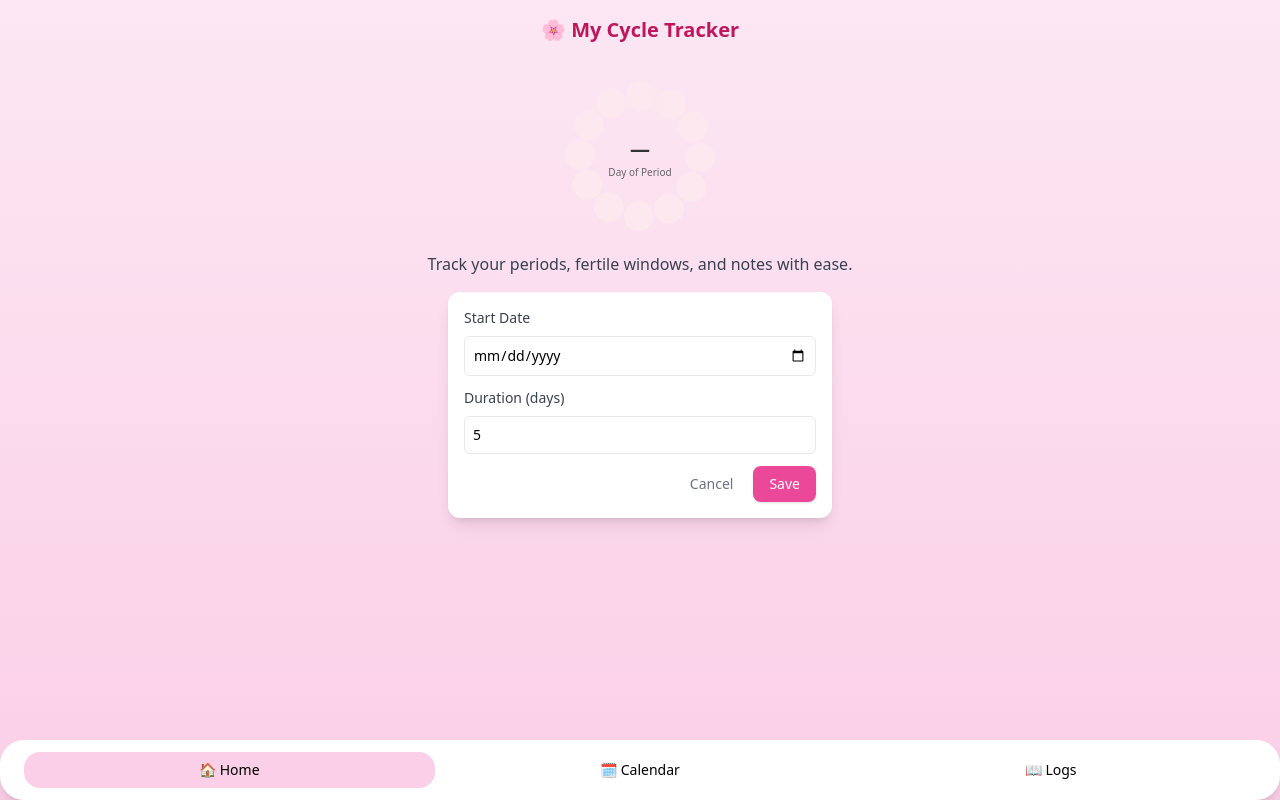
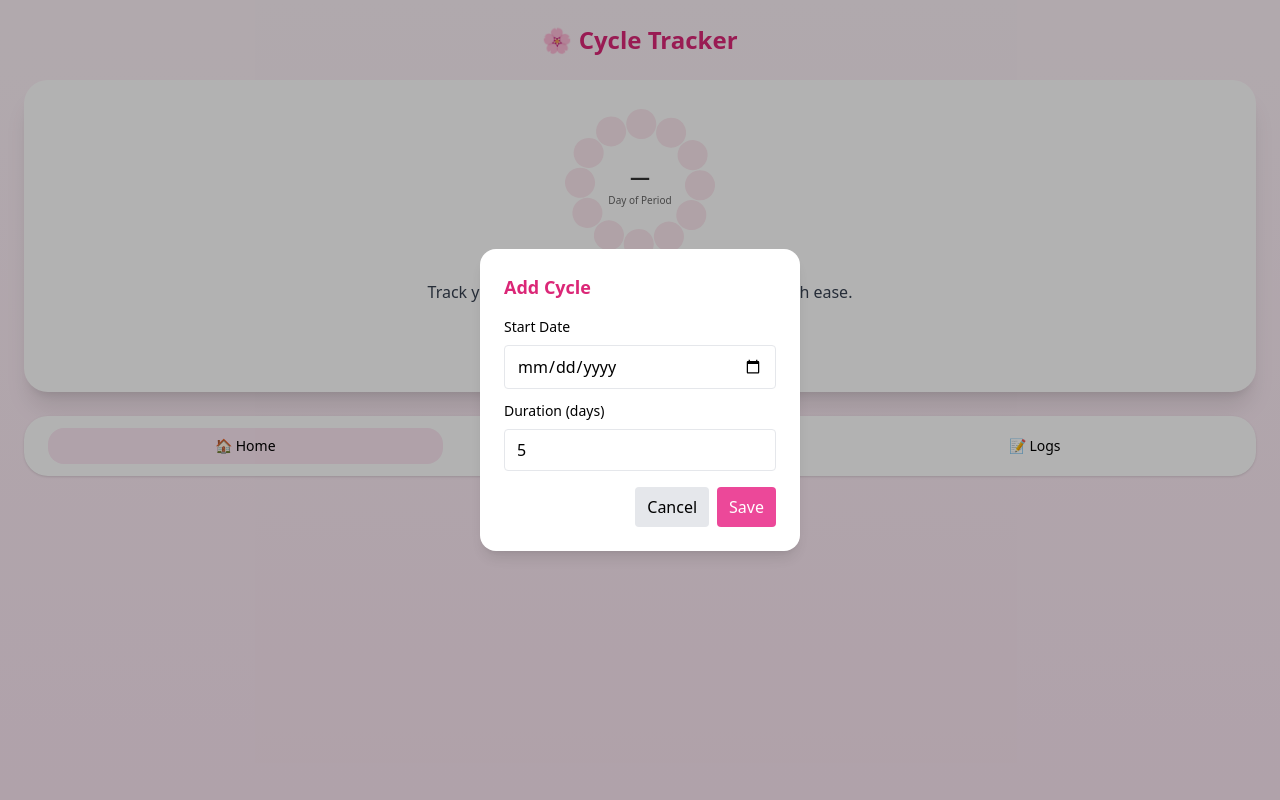
Before and after one commit to aminuastroboy/project-mct, a React (Create React App) app: page / in a window 1280 px wide. Both pictures are taken after a click on the button "➕ Quick Add Cycle". Built offline with nearby package versions, Linux system fonts and the light colour scheme.

Commit message:
Update App.js

```diff
--- a/src/App.js
+++ b/src/App.js
@@ -1,81 +1,78 @@
-import React from "react";
-import { motion, AnimatePresence } from "framer-motion";
+// src/App.js
+import React, { useState, useEffect } from "react";
+import { motion } from "framer-motion";
+import Confetti from "react-confetti";
 import FlowerRing from "./FlowerRing";
-import Confetti from "./Confetti";
 
 function App() {
-  const [tab, setTab] = React.useState("home");
-  const [cycles, setCycles] = React.useState(() => {
+  const [tab, setTab] = useState("home");
+  const [cycles, setCycles] = useState([]);
+  const [showForm, setShowForm] = useState(false);
+  const [formData, setFormData] = useState({ start: "", duration: 5 });
+  const [celebrate, setCelebrate] = useState(false);
+
+  useEffect(() => {
     const saved = localStorage.getItem("cycles");
-    return saved ? JSON.parse(saved) : [];
-  });
-  const [celebrate, setCelebrate] = React.useState(false);
+    if (saved) setCycles(JSON.parse(saved));
+  }, []);
 
-  React.useEffect(() => {
+  useEffect(() => {
     localStorage.setItem("cycles", JSON.stringify(cycles));
   }, [cycles]);
 
-  const addCycle = (start, duration) => {
-    setCycles([...cycles, { start, duration }]);
+  const addCycle = (e) => {
+    e.preventDefault();
+    const newCycles = [...cycles, { ...formData, id: Date.now() }];
+    setCycles(newCycles);
+    setFormData({ start: "", duration: 5 });
+    setShowForm(false);
+
+    setCelebrate(true);
+    setTimeout(() => setCelebrate(false), 2000);
   };
 
-  return (
-    <div className="min-h-screen bg-gradient-to-b from-pink-100 to-pink-200 flex flex-col">
-      <header className="p-4 text-center font-bold text-xl text-pink-700">
-        🌸 My Cycle Tracker
-      </header>
+  const deleteCycle = (id) => {
+    setCycles(cycles.filter((c) => c.id !== id));
+  };
 
-      <main className="flex-1 p-4">
-        {tab === "home" && <Home cycles={cycles} addCycle={addCycle} celebrate={celebrate} setCelebrate={setCelebrate} />}
-        {tab === "calendar" && <Calendar cycles={cycles} />}
-        {tab === "logs" && <Logs cycles={cycles} />}
-      </main>
+  const editCycle = (id, updated) => {
+    setCycles(cycles.map((c) => (c.id === id ? { ...c, ...updated } : c)));
+  };
 
-      <nav className="mt-4 bg-white rounded-3xl shadow-lg px-6 py-3">
-        <div className="grid grid-cols-3 text-center text-sm">
-          <button onClick={() => setTab("home")} className={`py-2 rounded-2xl ${tab==="home"?"bg-pink-200 font-medium":""}`}>🏠 Home</button>
-          <button onClick={() => setTab("calendar")} className={`py-2 rounded-2xl ${tab==="calendar"?"bg-pink-200 font-medium":""}`}>🗓️ Calendar</button>
-          <button onClick={() => setTab("logs")} className={`py-2 rounded-2xl ${tab==="logs"?"bg-pink-200 font-medium":""}`}>📖 Logs</button>
-        </div>
-      </nav>
-    </div>
-  );
+  // Home dynamic cycle info
+  let dayOfPeriod = null;
+  let totalDays = 28;
+  if (cycles.length > 0) {
+    const latest = cycles[cycles.length - 1];
+    const startDate = new Date(latest.start);
+    const today = new Date();
+    const diff = Math.floor((today - startDate) / (1000 * 60 * 60 * 24)) + 1;
+    if (diff > 0 && diff <= latest.duration) {
+      dayOfPeriod = diff;
+    }
+    totalDays = latest.duration || 28;
   }
 
-function Home({ cycles, addCycle, celebrate, setCelebrate }) {
-  let dayOfPeriod = null;
-  let totalDays = 28;
+  return (
+    <div className="min-h-screen bg-gradient-to-b from-pink-50 to-pink-100 p-6">
+      {celebrate && <Confetti />}
+      <h1 className="text-2xl font-bold text-pink-600 text-center mb-6">
+        🌸 Cycle Tracker
+      </h1>
 
-  if (cycles.length > 0) {
-    const latestCycle = cycles[cycles.length - 1];
-    const startDate = new Date(latestCycle.start);
-    const today = new Date();
-    const diff = Math.floor((today - startDate) / (1000 * 60 * 60 * 24)) + 1;
-    if (diff > 0 && diff <= latestCycle.duration) dayOfPeriod = diff;
-    totalDays = latestCycle.duration || 28;
-  }
-
-  const [showForm, setShowForm] = React.useState(false);
-  const [newStart, setNewStart] = React.useState("");
-  const [newDuration, setNewDuration] = React.useState(5);
-
-  const handleAddCycle = () => {
-    if (!newStart) return;
-    addCycle(newStart, newDuration);
-    setShowForm(false);
-    setNewStart("");
-    setNewDuration(5);
-    setCelebrate(true);
-  };
-
-  return (
-    <div className="flex flex-col items-center gap-4 relative">
-      <FlowerRing dayOfPeriod={dayOfPeriod} totalDays={totalDays} celebrate={celebrate} />
-      <p className="text-gray-700 text-center">
-        {dayOfPeriod ? `You are on day ${dayOfPeriod} of your cycle.` : "Track your periods, fertile windows, and notes with ease."}
+      <div className="bg-white rounded-3xl shadow-xl p-6">
+        {tab === "home" && (
+          <div className="flex flex-col items-center">
+            <FlowerRing
+              dayOfPeriod={dayOfPeriod}
+              totalDays={totalDays}
+              celebrate={celebrate}
+            />
+            <p className="mt-4 text-gray-700 text-center">
+              {dayOfPeriod
+                ? `You are on day ${dayOfPeriod} of your cycle.`
+                : "Track your periods, fertile windows, and notes with ease."}
             </p>
-
-      {!showForm ? (
             <motion.button
               onClick={() => setShowForm(true)}
               whileTap={{ scale: 0.9 }}
@@ -85,45 +82,219 @@ function Home({ cycles, addCycle, celebrate, setCelebrate }) {
             >
               ➕ Quick Add Cycle
             </motion.button>
-      ) : (
-        <div className="bg-white shadow-lg rounded-xl p-4 w-full max-w-sm text-sm">
-          <label className="block mb-2 font-medium text-gray-700">Start Date</label>
-          <input type="date" value={newStart} onChange={e => setNewStart(e.target.value)} className="w-full border rounded-md p-2 mb-3" />
-          <label className="block mb-2 font-medium text-gray-700">Duration (days)</label>
-          <input type="number" min="1" max="40" value={newDuration} onChange={e => setNewDuration(e.target.value)} className="w-full border rounded-md p-2 mb-3" />
-          <div className="flex justify-end gap-2">
-            <button onClick={() => setShowForm(false)} className="px-3 py-2 text-gray-500 hover:text-gray-700">Cancel</button>
-            <button onClick={handleAddCycle} className="px-4 py-2 bg-pink-500 hover:bg-pink-600 text-white rounded-lg shadow">Save</button>
-          </div>
           </div>
         )}
 
-      <AnimatePresence>
-        {celebrate && <Confetti count={30} onDone={() => setCelebrate(false)} />}
-      </AnimatePresence>
+        {tab === "calendar" && <Calendar cycles={cycles} />}
+
+        {tab === "logs" && (
+          <div>
+            <h2 className="text-lg font-semibold text-pink-600 mb-3">
+              Logged Cycles
+            </h2>
+            {cycles.length === 0 ? (
+              <p className="text-gray-500">No cycles yet.</p>
+            ) : (
+              <ul className="space-y-2">
+                {cycles.map((c) => (
+                  <li
+                    key={c.id}
+                    className="p-3 bg-pink-50 rounded-xl flex justify-between items-center"
+                  >
+                    <div>
+                      <p>
+                        <span className="font-medium">Start:</span>{" "}
+                        {c.start}
+                      </p>
+                      <p>
+                        <span className="font-medium">Duration:</span>{" "}
+                        {c.duration} days
+                      </p>
+                    </div>
+                    <div className="flex gap-2">
+                      <button
+                        onClick={() =>
+                          editCycle(c.id, {
+                            duration: prompt("New duration:", c.duration),
+                          })
+                        }
+                        className="text-blue-500"
+                      >
+                        ✏️
+                      </button>
+                      <button
+                        onClick={() => deleteCycle(c.id)}
+                        className="text-red-500"
+                      >
+                        🗑️
+                      </button>
+                    </div>
+                  </li>
+                ))}
+              </ul>
+            )}
+          </div>
+        )}
+      </div>
+
+      {/* Form modal */}
+      {showForm && (
+        <div className="fixed inset-0 bg-black bg-opacity-30 flex items-center justify-center">
+          <form
+            onSubmit={addCycle}
+            className="bg-white rounded-2xl shadow-lg p-6 w-80"
+          >
+            <h2 className="text-lg font-semibold mb-4 text-pink-600">
+              Add Cycle
+            </h2>
+            <label className="block mb-2 text-sm">Start Date</label>
+            <input
+              type="date"
+              value={formData.start}
+              onChange={(e) =>
+                setFormData({ ...formData, start: e.target.value })
+              }
+              className="w-full border rounded px-3 py-2 mb-3"
+              required
+            />
+            <label className="block mb-2 text-sm">Duration (days)</label>
+            <input
+              type="number"
+              value={formData.duration}
+              onChange={(e) =>
+                setFormData({ ...formData, duration: Number(e.target.value) })
+              }
+              className="w-full border rounded px-3 py-2 mb-4"
+              required
+            />
+            <div className="flex justify-end gap-2">
+              <button
+                type="button"
+                onClick={() => setShowForm(false)}
+                className="px-3 py-2 bg-gray-200 rounded"
+              >
+                Cancel
+              </button>
+              <button
+                type="submit"
+                className="px-3 py-2 bg-pink-500 text-white rounded"
+              >
+                Save
+              </button>
+            </div>
+          </form>
+        </div>
+      )}
+
+      {/* Bottom nav */}
+      <nav className="mt-6 bg-white rounded-3xl shadow px-6 py-3">
+        <div className="grid grid-cols-3 text-center text-sm">
+          <button
+            onClick={() => setTab("home")}
+            className={`py-2 rounded-2xl ${
+              tab === "home" ? "bg-pink-100 font-medium" : ""
+            }`}
+          >
+            🏠 Home
+          </button>
+          <button
+            onClick={() => setTab("calendar")}
+            className={`py-2 rounded-2xl ${
+              tab === "calendar" ? "bg-pink-100 font-medium" : ""
+            }`}
+          >
+            📅 Calendar
+          </button>
+          <button
+            onClick={() => setTab("logs")}
+            className={`py-2 rounded-2xl ${
+              tab === "logs" ? "bg-pink-100 font-medium" : ""
+            }`}
+          >
+            📝 Logs
+          </button>
+        </div>
+      </nav>
     </div>
   );
 }
 
 function Calendar({ cycles }) {
-  return (
-    <div className="text-center text-gray-600">
-      <p>📅 Calendar view coming soon...</p>
-    </div>
-  );
+  const today = new Date();
+  const year = today.getFullYear();
+  const month = today.getMonth();
+  const firstDay = new Date(year, month, 1).getDay();
+  const daysInMonth = new Date(year, month + 1, 0).getDate();
+
+  const periodDays = new Set();
+  const fertileDays = new Set();
+
+  cycles.forEach((cycle) => {
+    const start = new Date(cycle.start);
+    const duration = cycle.duration || 5;
+    for (let i = 0; i < duration; i++) {
+      const d = new Date(start);
+      d.setDate(start.getDate() + i);
+      if (d.getMonth() === month && d.getFullYear() === year) {
+        periodDays.add(d.getDate());
+      }
+    }
+    for (let i = 9; i < 14; i++) {
+      const d = new Date(start);
+      d.setDate(start.getDate() + i);
+      if (d.getMonth() === month && d.getFullYear() === year) {
+        fertileDays.add(d.getDate());
+      }
+    }
+  });
+
+  const weeks = [];
+  let day = 1;
+  for (let i = 0; i < 6; i++) {
+    const week = [];
+    for (let j = 0; j < 7; j++) {
+      if ((i === 0 && j < firstDay) || day > daysInMonth) {
+        week.push(null);
+      } else {
+        week.push(day++);
+      }
+    }
+    weeks.push(week);
   }
 
-function Logs({ cycles }) {
   return (
-    <div className="space-y-4">
-      <h2 className="text-lg font-semibold text-pink-600">Cycle Logs</h2>
-      {cycles.length === 0 && <p className="text-gray-500">No logs yet.</p>}
-      {cycles.map((c, i) => (
-        <div key={i} className="p-3 bg-white rounded-xl shadow flex justify-between">
-          <span>{c.start}</span>
-          <span>{c.duration} days</span>
+    <div className="bg-white rounded-2xl shadow p-4">
+      <h2 className="text-lg font-semibold text-pink-600 text-center mb-4">
+        {today.toLocaleString("default", { month: "long" })} {year}
+      </h2>
+      <div className="grid grid-cols-7 text-center font-medium text-gray-500 mb-2">
+        <div>S</div><div>M</div><div>T</div><div>W</div><div>T</div><div>F</div><div>S</div>
+      </div>
+      {weeks.map((week, i) => (
+        <div key={i} className="grid grid-cols-7 text-center">
+          {week.map((d, j) =>
+            d ? (
+              <div
+                key={j}
+                className={`h-10 w-10 mx-auto flex items-center justify-center rounded-full
+                  ${d === today.getDate() ? "border-2 border-pink-500" : ""}
+                  ${periodDays.has(d) ? "bg-pink-300 text-white" : ""}
+                  ${fertileDays.has(d) ? "bg-green-200" : ""}
+                `}
+              >
+                {d}
+              </div>
+            ) : (
+              <div key={j}></div>
+            )
+          )}
         </div>
       ))}
+      <div className="flex justify-center gap-4 text-xs text-gray-500 mt-4">
+        <span>🌸 Period</span>
+        <span>💚 Fertile</span>
+        <span>⭕ Today</span>
+      </div>
     </div>
   );
 }
```
Lines whose indentation alone changed are shown as unchanged.
